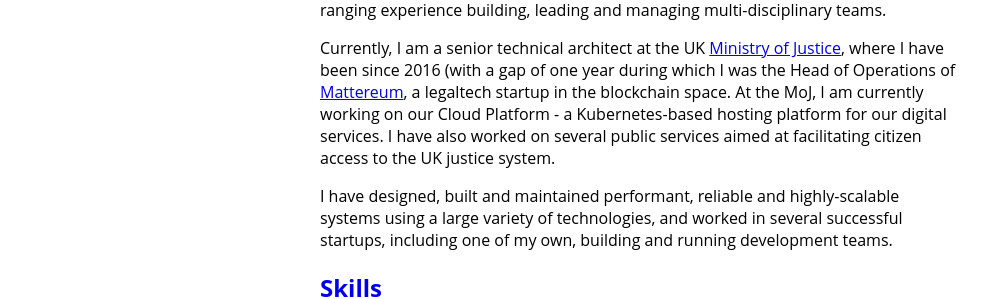
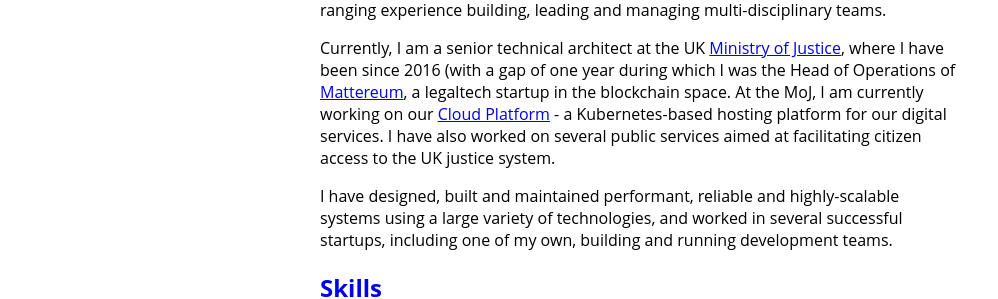
Before and after one commit to digitalronin/digitalronin.github.com, a Jekyll site: the page built from cv/index.html, in a window 1280 px wide. Shown: the part 270-569 px from the top of the page, without its empty margins (0-998 px from the left). Built offline with Jekyll 4.4.1, drawn with Linux system fonts in a browser that asks for light colours; nearby versions of some CDN libraries; some web fonts are replaced; part of the change alters nothing that is shown.

```diff
--- a/cv/index.html
+++ b/cv/index.html
@@ -27,7 +27,9 @@ layout: default
     where I have been since 2016 (with a gap of one year during which I was the Head of Operations of <a href="https://mattereum.com">Mattereum</a>, a legaltech
     startup in the blockchain space.
 
-    At the MoJ, I am currently working on our Cloud Platform - a Kubernetes-based hosting platform for our digital services. I have also worked on several public
+    At the MoJ, I am currently working on our
+    <a href="https://user-guide.cloud-platform.service.justice.gov.uk/documentation/concepts/about-the-cloud-platform.html">Cloud Platform</a>
+    - a Kubernetes-based hosting platform for our digital services. I have also worked on several public
     services aimed at facilitating citizen access to the UK justice system.
   </p>
 
@@ -306,7 +308,9 @@ layout: default
   <div class="collapsed">
     <h3>Feb. 2019 - present Senior Technical Architect at the <a href="https://www.gov.uk/government/organisations/ministry-of-justice">Ministry of Justice</a></h3>
     <p>
-      Technical Architect on the Cloud Platform team, responsible for ongoing development and support of the kubernetes-based hosting platform, as well as
+      Technical Architect on the
+      <a href="https://user-guide.cloud-platform.service.justice.gov.uk/documentation/concepts/about-the-cloud-platform.html">Cloud Platform</a>
+      team, responsible for ongoing development and support of the kubernetes-based hosting platform, as well as
       encouraging and assisting in the adoption of the platform throughout the wider organisation.
     </p>
 
```
